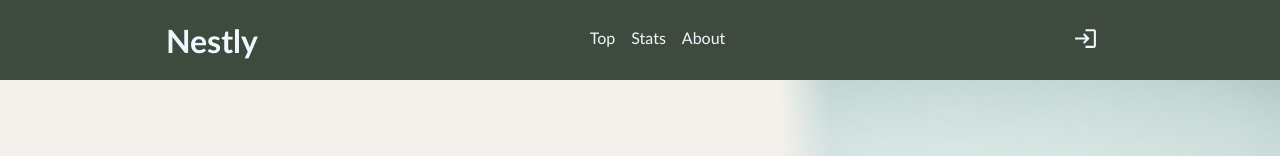
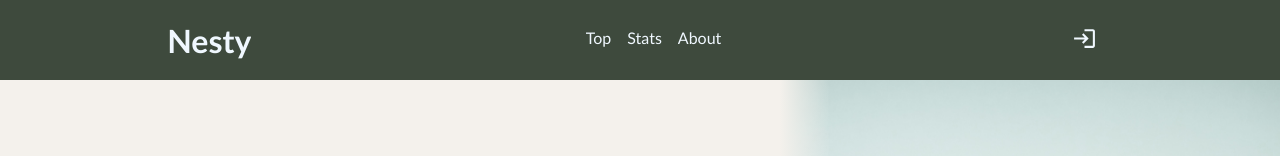
Before and after one commit to MahmoudX8/Nesty-Frontend, a React (Vite) app: page / in a window 1280 px wide. Shown: the top 156 px of the page. Built offline with nearby package versions, Linux system fonts and the light colour scheme; no server answers.

Commit message:
Update Home.jsx

```diff
--- a/src/pages/Home.jsx
+++ b/src/pages/Home.jsx
@@ -66,7 +66,7 @@ export const Home = () => {
     <div className='homepage'>
     {/* section 1 */}
     <div className='navbar'>
-            <h1>Nestly</h1>
+            <h1>Nesty</h1>
             <div className="middlenav">
                 <li><a href="#topproducts">Top</a></li>
                 <li><a href="#stats">Stats</a></li>
```
